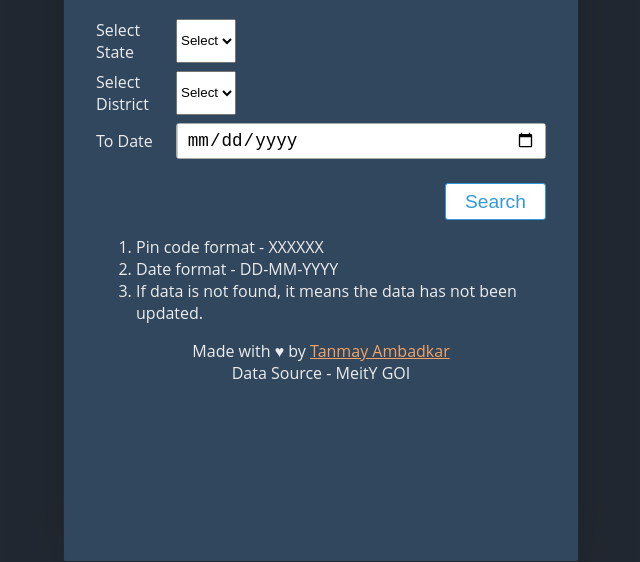
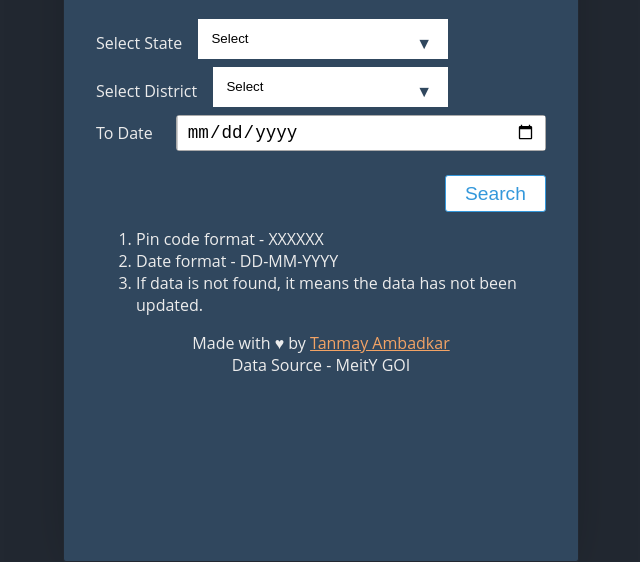
Before and after one commit to TanmayAmbadkar/covid-vaccine, a plain HTML site: page state/index.html in a window 1280 px wide. Shown: the part 238-800 px from the top of the page, without its empty margins (319-959 px from the left). Drawn offline with Linux system fonts and the light colour scheme; no server answers.

Commit message:
Changes in dropdown

```diff
--- a/state/index.html
+++ b/state/index.html
@@ -1,6 +1,7 @@
 <html lang="en" dir="ltr">
     <head>
         <meta content="width=device-width, initial-scale=1" name="viewport" />
+
 
         <title>Vacine Availability Search</title>
         <link rel="stylesheet" href="main.css" />
@@ -27,7 +28,7 @@
                 <h1>Search for vaccine availability for your pincode</h1>
 
                 <!-- STATE FIELD -->
-                <div class="form-field">
+                <div class="select">
 					<label for="phone" class="label">Select State</label>
                     <select name="state" id="state"  onChange="displayDistrict(this.value);">
 						<option value="" disabled selected>Select</option>
@@ -35,7 +36,7 @@
                 </div>
 
                 <!-- DISTRICT FIELD -->
-                <div class="form-field">
+                <div class="select">
                     <label for="phone" class="label">Select District</label>
 					<select name="district" id="district" onChange="getDistrict(this.value);">
 						<option value="" disabled selected>Select</option>
--- a/state/main.css
+++ b/state/main.css
@@ -95,7 +95,7 @@ main .form-buttons button {
   padding: 0.35em 0.5em;
 }
 
-.form-field > section input {
+.form-field > section input{
   border: 0;
   border-left: 1px solid #ccc;
   flex-grow: 1;
@@ -153,3 +153,60 @@ main .form-buttons button {
 .footer{
 	text-align: center!important;
 }
+
+
+/* Reset Select */
+select {
+
+  -webkit-appearance: none;
+  -moz-appearance: none;
+  -ms-appearance: none;
+  appearance: none;
+  outline: 0;
+  box-shadow: none;
+  border: 0 !important;
+  color: #000!important;
+  background: #fff;
+  background-image: none;
+}
+/* Remove IE arrow */
+
+/* Custom Select */
+.select {
+  position: relative;
+  display: flex;
+  width: 22em;
+  height: 2.5em;
+  line-height: 3;
+  overflow: hidden;
+  padding-bottom: 0.5em;
+}
+select {
+  flex: 1;
+  padding-left: 1em;
+  color: #fff;
+  cursor: pointer;
+}
+/* Arrow */
+.select::after {
+  content: '\25BC';
+  position: absolute;
+  top: 0;
+  right: 0;
+  color: #30475e;
+  padding-right: 1em;
+  cursor: pointer;
+  pointer-events: none;
+  -webkit-transition: .25s all ease;
+  -o-transition: .25s all ease;
+  transition: .25s all ease;
+}
+/* Transition */
+.select:hover::after {
+  color: #f39c12;
+}
+
+.select label{
+	padding-right: 1em;
+
+}
```
